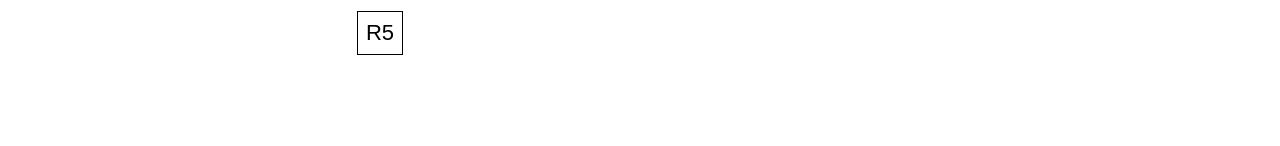
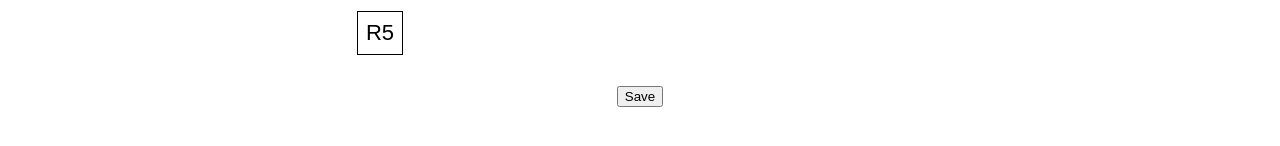
Before and after one commit to vasyl-n/rewards-and-categories-app, a React (Create React App) app: page / in a window 1280 px wide. Shown: the part 522-668 px from the top of the page. Built offline with nearby package versions, Linux system fonts and the light colour scheme.

Commit message:
adds save button

```diff
--- a/src/components/RewardsAndCategories.js
+++ b/src/components/RewardsAndCategories.js
@@ -1,17 +1,23 @@
-import React, { useState } from 'react';
+import React, { useState, useEffect } from 'react';
 import { RewardsAndCategoriesTable } from './RewardsAndCategoriesTable'
 import './styles.css';
 
 const CATEGORIES = ['C1', 'C2', 'C3', 'C4', 'C5'];
 const REWARDS = ['R1', 'R2', 'R3', 'R4', 'R5'];
+const LS_KEY = 'rewards-data';
 
 export const RewardsAndCategories = () => {
   const initialRewardsData = REWARDS.map(reward => {
     return [{val: reward, isDraggable: true}, ...CATEGORIES.map(cat => ({val: null}))];
   });
-  const [data, setData] = useState(initialRewardsData);
+  const [data, setData] = useState([]);
   const [undoHistory, setUndoHistory] = useState([]);
   const [redoHistory, setRedoHistory] = useState([]);
+
+  useEffect(() => {
+    const rewardsData = window.localStorage.getItem(LS_KEY);
+    setData(rewardsData ? JSON.parse(rewardsData) : initialRewardsData);
+  }, [])
 
   const handleDelete = ({rowInd, colInd}) => () => {
     const updatedData = JSON.parse(JSON.stringify(data));
@@ -30,7 +36,7 @@ export const RewardsAndCategories = () => {
       if (draggedFrom > 0) {
         updatedData[rowInd][draggedFrom] = {val: null};
       }
-      updatedHistory.push(data);
+      updatedHistory.push(data); // add current state to the history, so it can be restored later
       setUndoHistory(updatedHistory);
       setRedoHistory([]);
       setData(updatedData);
@@ -59,6 +65,10 @@ export const RewardsAndCategories = () => {
     setUndoHistory(updatedHistory);
   }
 
+  const handleSave = () => {
+    window.localStorage.setItem(LS_KEY, JSON.stringify(data));
+  }
+
   return (
     <div className="rewards-categories-container">
       <div className="rewards-categories-buttons">
@@ -71,6 +81,9 @@ export const RewardsAndCategories = () => {
         handleDelete={handleDelete}
         handleItemDropped={handleItemDropped}
       />
+      <div>
+        <button className="save-button" onClick={handleSave}>Save</button>
+      </div>
     </div>
   )
 }
--- a/src/components/styles.css
+++ b/src/components/styles.css
@@ -70,6 +70,10 @@ td {
   cursor: pointer;
 }
 
+.save-button {
+  margin-top: 24px;
+}
+
 .content-row td:first-child div {
   /* cursor: grab; */
 }
```
